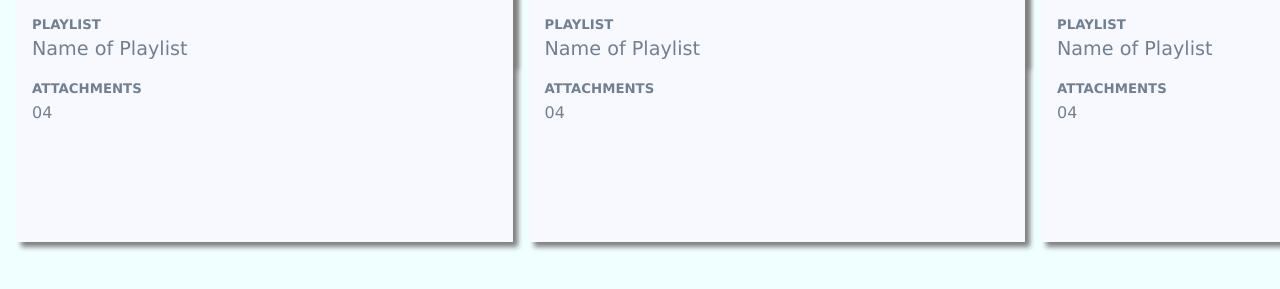
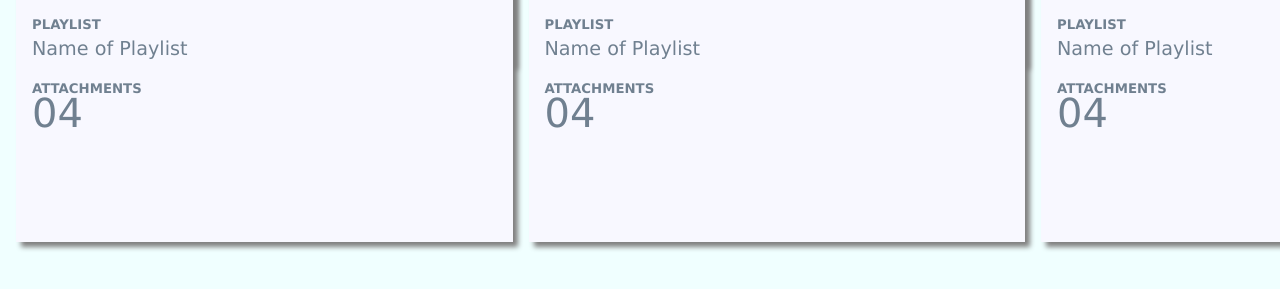
Before and after one commit to nichelicorn/static, a plain HTML site: page src/index.html in a window 1280 px wide. Shown: the part 775-1064 px from the top of the page. Drawn offline with Linux system fonts and the light colour scheme; a web font is replaced by a local one.

Commit message:
💅 Add font-size to .card-stat

```diff
--- a/src/styles.css
+++ b/src/styles.css
@@ -177,3 +177,7 @@ body {
 .playlist {
   font-size: 1.2rem;
 }
+
+.card-stat {
+  font-size: 2.5rem;
+}
```
